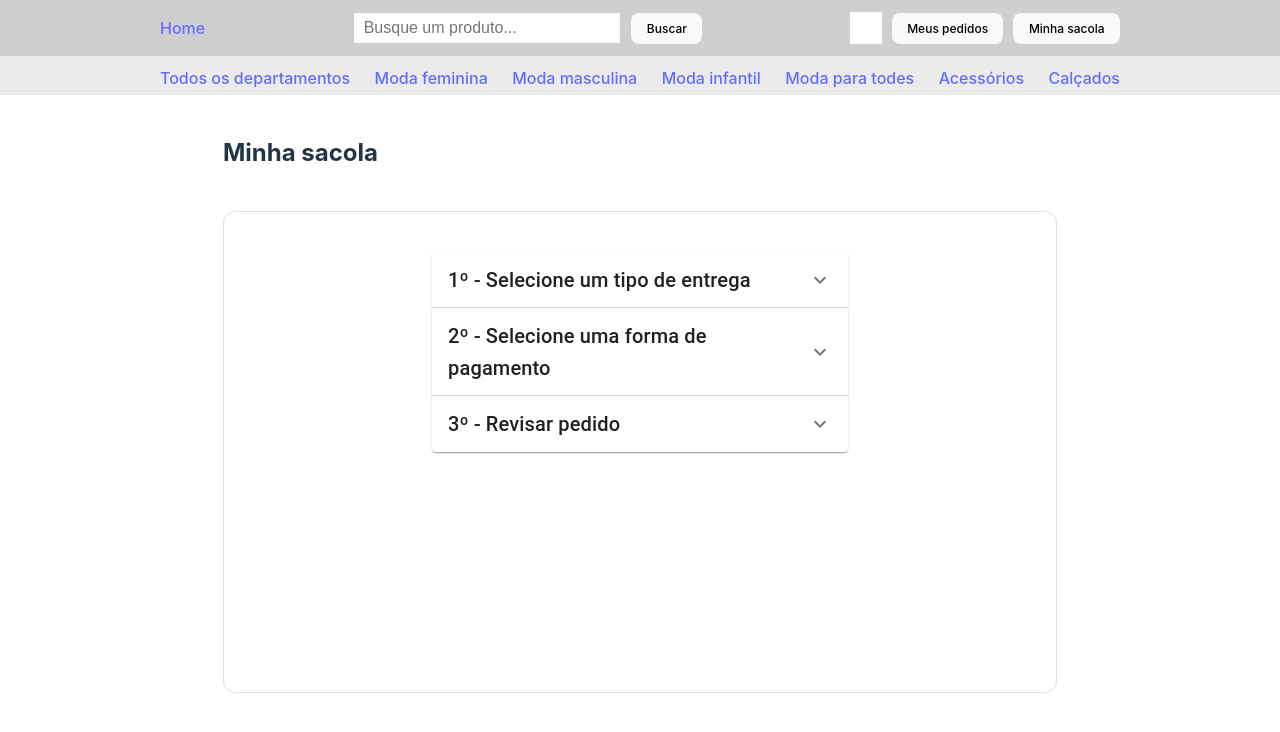
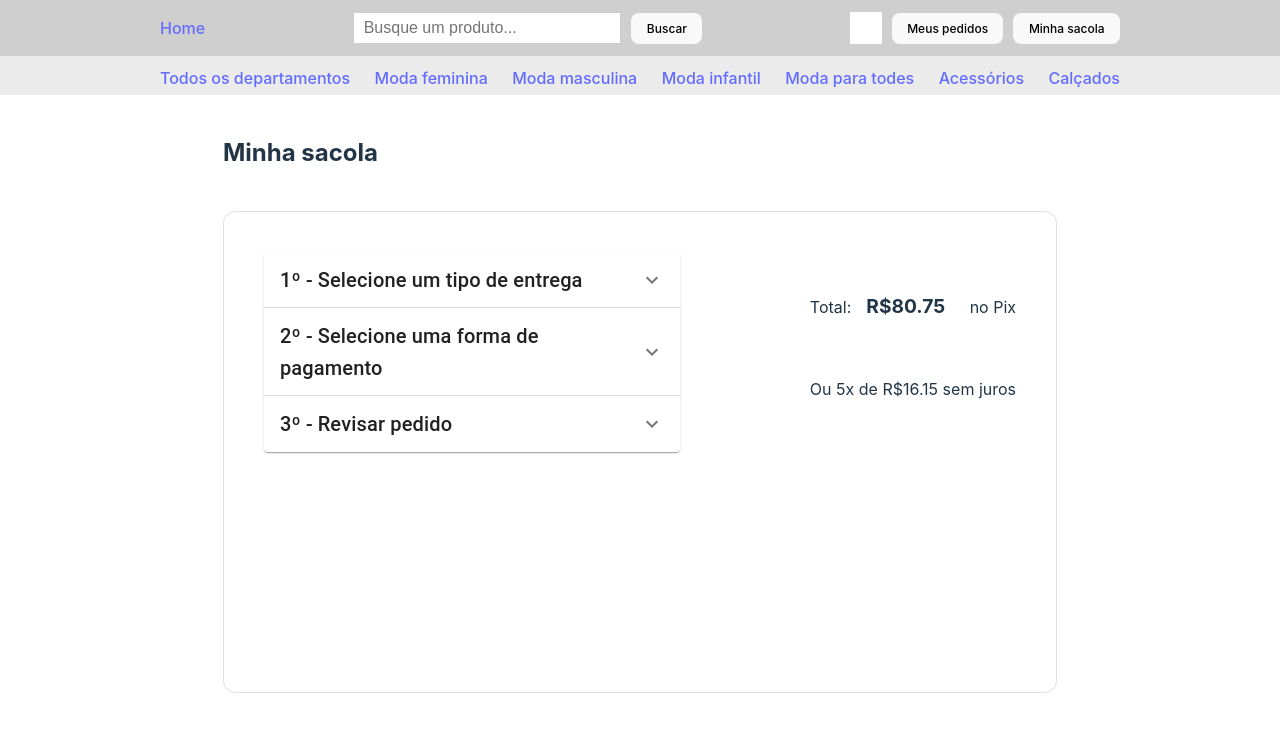
Before and after one commit to osCappuccinos/Projeto-II, a React (Vite) app: page /checkout2 in a window 1280 px wide. Shown: the top 732 px of the page. Built offline with nearby package versions, Linux system fonts and the light colour scheme.

Commit message:
[feature/ui-sketch] accordion component (shipping, payment and summary) created on the checkout2 page

```diff
--- a/src/components/deliveryInfoCheckout/deliveryInfoCheckout.css
+++ b/src/components/deliveryInfoCheckout/deliveryInfoCheckout.css
@@ -1,5 +1,10 @@
 .smaller-container{
     text-align: left;
+}
+
+.smaller-container button{
+    margin:auto;
+    width: 100%;
 }
 
 .css-ahj2mt-MuiTypography-root {
--- a/src/components/deliveryInfoCheckout/deliveryInfoCheckout.jsx
+++ b/src/components/deliveryInfoCheckout/deliveryInfoCheckout.jsx
@@ -9,6 +9,7 @@ import RadioGroup from '@mui/material/RadioGroup';
 import FormControlLabel from '@mui/material/FormControlLabel';
 import FormControl from '@mui/material/FormControl';
 import FormLabel from '@mui/material/FormLabel';
+import ShoppingBagProductDetails from "../shoppingBagProductDetails/shoppingBagProductDetails";
 
 function DeliveryInfoCheckout(props) {
     return (
@@ -35,6 +36,7 @@ function DeliveryInfoCheckout(props) {
                             <FormControlLabel className="address" value="Loja1" control={<Radio />} label="Loja Iracema, av. Mister Hull, s/n - Pici - CEP 60455-760 - Fortaleza - CE" />
                         </RadioGroup>
                     </FormControl>
+                    <button>Confirmar tipo de entrega</button>
                 </AccordionDetails>
             </Accordion>
             <Accordion>
@@ -46,9 +48,18 @@ function DeliveryInfoCheckout(props) {
                     <Typography variant="h6">2º - Selecione uma forma de pagamento</Typography>
                 </AccordionSummary>
                 <AccordionDetails>
-                    <Typography>
-                        Receber no endereço
-                    </Typography>
+                <FormControl>
+                        <RadioGroup
+                            aria-labelledby="demo-radio-buttons-group-label"
+                            name="radio-buttons-group"
+                            className="radiogroup"
+                        >
+                            <FormControlLabel className="address" value="Pix" control={<Radio />} label="Pix" />
+                            <FormControlLabel className="address" value="Boleto" control={<Radio />} label="Boleto" />
+                            <FormControlLabel className="address" value="Cartao" control={<Radio />} label="Cartão de crédito" />
+                        </RadioGroup>
+                    </FormControl>
+                    <button>Confirmar forma de pagamento</button>
                 </AccordionDetails>
             </Accordion>
             <Accordion>
@@ -60,9 +71,12 @@ function DeliveryInfoCheckout(props) {
                     <Typography variant="h6">3º - Revisar pedido</Typography>
                 </AccordionSummary>
                 <AccordionDetails>
-                    <Typography>
-                        Receber no endereço
-                    </Typography>
+                    <ShoppingBagProductDetails
+                        itemsCount="1"
+                        price="80.75"
+                        name="Bolsa Clutch Azul"
+                        image={'https://photos.enjoei.com.br/clutch-michael-kors-couro-92532468/1200xN/czM6Ly9waG90b3MuZW5qb2VpLmNvbS5ici9wcm9kdWN0cy82NDY4MzcvNWViODY4ZGIwYmI0MDE5YmRkZDk2NGEzYzJlYTRkMTcuanBn'}
+                        />
                 </AccordionDetails>
             </Accordion>
         </div>
--- a/src/pages/Checkout/Checkout2.css
+++ b/src/pages/Checkout/Checkout2.css
@@ -1,35 +1,29 @@
-.container{
+.container-checkout2{
     display: flex;
     flex-direction: column;
     align-items: center;
     height: 100%;
 }
 
-.container h2{
+.container-checkout2 h2{
     margin-top: 40px;
     margin-right: auto;
     margin-bottom: 40px;
 }
 
-.container button{
+.container-checkout2 button{
     width: 100%;
 }
 
 .checkout-container{
     display:flex;
-    flex-direction: column;
-    justify-content: flex-start;
-    align-items: center;
+    flex-direction: row;
+    justify-content: space-around;
+    align-items: flex-start;
+    gap:50px;
     border-radius: 12px;
     border: 1px solid #DFDFDF;
     width: 65vw;
     min-height: 60vh;
     height:fit-content;
 }
-
-.smaller-container1{
-    margin-top:40px;
-    width: 50%;
-    display: flex;
-    flex-direction: column;
-}
--- a/src/pages/Checkout/Checkout2.jsx
+++ b/src/pages/Checkout/Checkout2.jsx
@@ -5,14 +5,20 @@ import AccordionDetails from '@mui/material/AccordionDetails';
 import Typography from '@mui/material/Typography';
 import ExpandMoreIcon from '@mui/icons-material/ExpandMore';
 import DeliveryInfoCheckout from "../../components/deliveryInfoCheckout/deliveryInfoCheckout";
+import ProductPriceCheckout from '../../components/productPriceCheckout/productPriceCheckout';
 
 const Checkout2 = (props) => {
 
     return (
-        <div className="container">
+        <div className="container-checkout2">
             <h2>Minha sacola</h2>
             <div className="checkout-container">
                 <DeliveryInfoCheckout/>
+                <ProductPriceCheckout
+                        className="total-details"
+                        price="80.75"
+                        installments="5"
+                    />
             </div>
         </div>
     );
```
